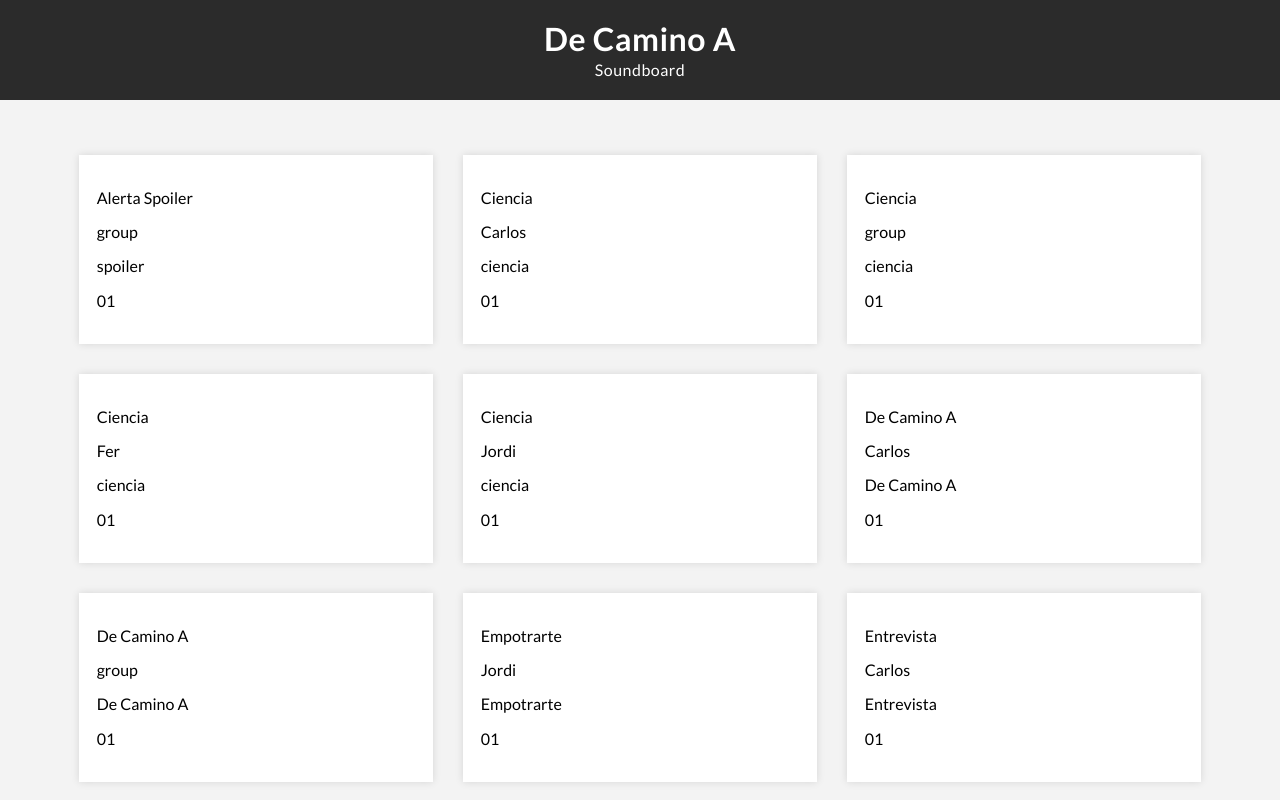
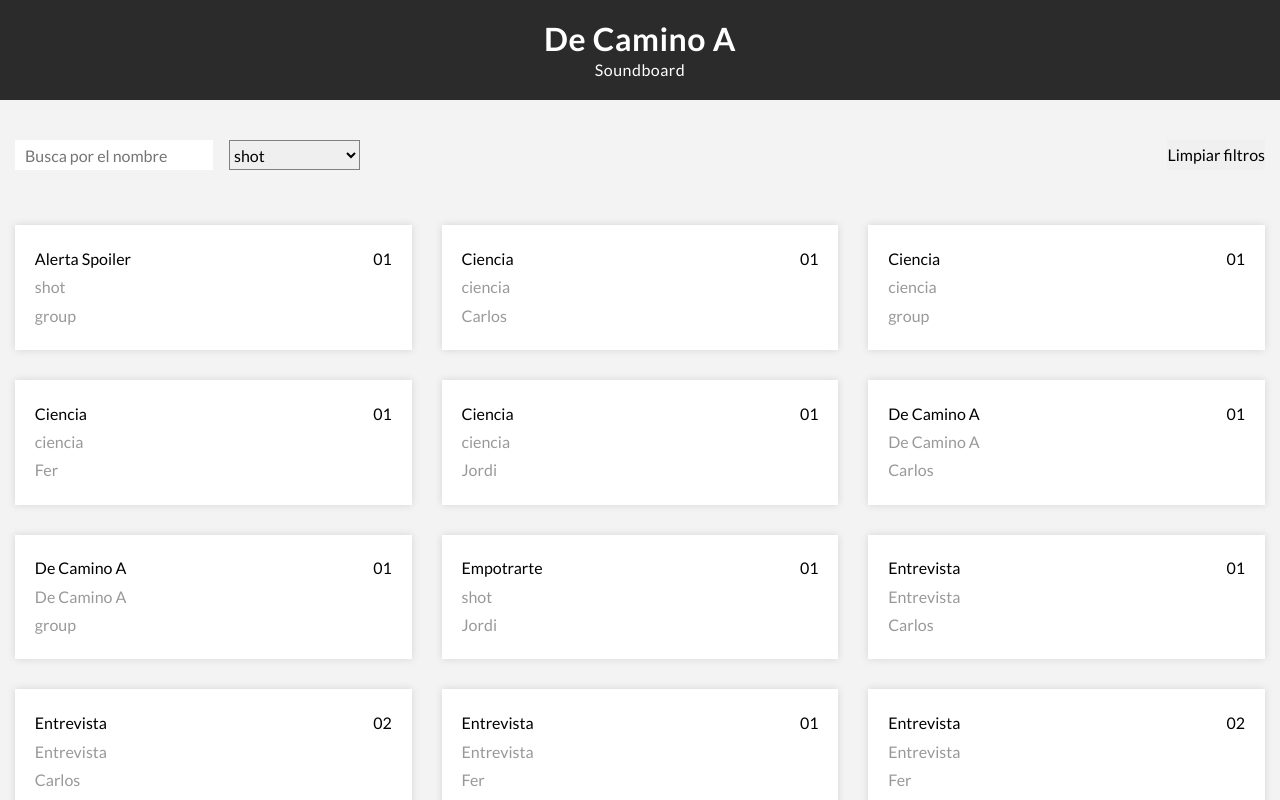
Before and after one commit to fernandopulsa/dca-soundboard, an Angular app: page / in a window 1280 px wide. Shown: the top 800 px of the page. Built offline with nearby package versions, Linux system fonts and the light colour scheme.

Commit message:
Added Filter

```diff
--- a/src/app/app.component.html
+++ b/src/app/app.component.html
@@ -1,3 +1,5 @@
 <app-header></app-header>
-<app-soundboard></app-soundboard>
+<main>
+    <app-soundboard></app-soundboard>
+</main>
 <app-footer></app-footer>
--- a/src/app/app.component.scss
+++ b/src/app/app.component.scss
@@ -7,3 +7,9 @@
 :root {
     color: red !important;
 }
+
+main {
+    max-width: 1500px;
+    min-height: calc(100vh - 240px);
+    margin: 0 auto;
+}
--- a/src/app/app.component.ts
+++ b/src/app/app.component.ts
@@ -1,4 +1,5 @@
 import { Component } from '@angular/core';
+
 
 @Component({
   selector: 'app-root',
--- /dev/null
+++ b/src/app/filter-by-category.pipe.ts
@@ -0,0 +1,19 @@
+import { Pipe, PipeTransform } from '@angular/core';
+
+@Pipe({
+  name: 'filterByCategory'
+})
+export class FilterByCategoryPipe implements PipeTransform {
+
+  transform(items: any, option: any): any {
+    if (!option) return items;
+
+    return items.filter(el => {
+      const name = el.section;
+      const regex = new RegExp(option, 'gi');
+
+      return name.match(regex);
+    });
+  }
+
+}
--- /dev/null
+++ b/src/app/filter-by-name.pipe.ts
@@ -0,0 +1,22 @@
+import { Pipe, PipeTransform } from '@angular/core';
+
+@Pipe({
+  name: 'filterByName'
+})
+export class FilterByNamePipe implements PipeTransform {
+
+  transform(items: any, text?: any): any {
+    // console.log(items, text);
+
+    if (!text) return items;
+
+    return items.filter(el => {
+      const name = el.name;
+      const regex = new RegExp(text, 'gi');
+
+      return name.match(regex);
+    });
+
+  }
+
+}
--- a/src/app/soundboard/audio-db.service.ts
+++ b/src/app/soundboard/audio-db.service.ts
@@ -11,7 +11,7 @@ export class AudioDbService {
     new AudioElement(
       'Alerta Spoiler',
       '/assets/audios/alerta-spoiler.wav',
-      'spoiler',
+      'shot',
       'group',
       '01'
     ),
@@ -60,7 +60,7 @@ export class AudioDbService {
     new AudioElement(
       'Empotrarte',
       '/assets/audios/emprotarte.wav',
-      'Empotrarte',
+      'shot',
       'Jordi',
       '01'
     ),
@@ -172,7 +172,7 @@ export class AudioDbService {
     new AudioElement(
       'Le llamariamos Bukake',
       '/assets/audios/le_llamariamos_bukake.wav',
-      'bukake',
+      'shot',
       'Jordi',
       '01'
     ),
@@ -186,14 +186,14 @@ export class AudioDbService {
     new AudioElement(
       'Lo Recomiendo',
       '/assets/audios/lo_recomiendo.wav',
-      'Lo recomiendo',
+      'shot',
       'Fer',
       '01'
     ),
     new AudioElement(
       'Me corro en tu cara',
       '/assets/audios/me_corro_en_tu_cara.wav',
-      'Me corro en tu cara',
+      'shot',
       'Carlos',
       '01'
     ),
@@ -599,30 +599,53 @@ export class AudioDbService {
     new AudioElement(
       'Movimiento Sexy',
       '/assets/audios/movimento_sexy.wav',
-      'Movimiento Sexy',
+      'shot',
       'group',
       '01'
     ),
     new AudioElement(
       'Ya vas tarde',
       '/assets/audios/ya_tarde_caballero.wav',
-      'Ya vas tarde',
+      'shot',
       'group',
       '01'
     ),
     new AudioElement(
       'Ya Wey!',
       '/assets/audios/ya_wey.wav',
-      'Ya Wey!',
+      'shot',
       'group',
       '01'
     ),
   ];
 
-  constructor() { }
+  constructor() {
+  }
 
   getAudios(){
     return this.audios;
   }
 
+  categoriesRAW = [];
+  categories = [];
+  categoriesObj = [];
+
+  getCategories() {
+    this.audios.forEach(item => {
+        this.categoriesRAW.push(item.section);
+    });
+
+    this.categories = this.categoriesRAW.filter( function( item, index, inputArray ) {
+           return inputArray.indexOf(item) == index;
+    });
+
+    this.categories.forEach(item => {
+      this.categoriesObj.push({ name: item});
+    });
+
+    console.log(this.categoriesObj);
+    return this.categoriesObj;
+  }
+
+
 }
--- a/src/app/soundboard/soundboard-item/soundboard-item.component.html
+++ b/src/app/soundboard/soundboard-item/soundboard-item.component.html
@@ -1,19 +1,25 @@
 <div class="item_wrapper" (click)="playAudio()">
+
   <div class="progressBar" [ngStyle]="{'width': progressWidth}"></div>
   <div class="text_wrap">
-    <p>
-      {{ audioInfo.name }}
-    </p>
-    <p>
-      {{ audioInfo.voice }}
-    </p>
-    <p>
-      {{ audioInfo.section }}
-    </p>
-    <p>
-      {{ audioInfo.take }}
-    </p>
+    <div class="item">
+      <p class="name">
+        {{ audioInfo.name }}
+      </p>
+      <p class="take">
+        {{ audioInfo.take }}
+      </p>
+    </div>
+    <div class="item">
+      <p class="section">
+        {{ audioInfo.section }}
+      </p>
+    </div>
+    <div class="item">
+      <p class="voice">
+        {{ audioInfo.voice }}
+      </p>
+    </div>
   </div>
 
 </div>
-<!-- <audio [src]="audioInfo.url" [class]="audioInfo.name"></audio> -->
--- a/src/app/soundboard/soundboard-item/soundboard-item.component.scss
+++ b/src/app/soundboard/soundboard-item/soundboard-item.component.scss
@@ -16,5 +16,16 @@
     .text_wrap {
         padding: 5%;
         flex-basis: 100%;
+        .item {
+            display: flex;
+            justify-content: space-between;
+        }
+
+        p {
+            margin: 5px 0;
+        }
+        .section, .voice {
+            opacity: .4;
+        }
     }
 }
--- a/src/app/soundboard/soundboard.component.html
+++ b/src/app/soundboard/soundboard.component.html
@@ -1,5 +1,15 @@
+<div class="filter">
+  <form>
+    <div class="left">
+      <input type="text" name="name" placeholder="Busca por el nombre" [(ngModel)]="name">
+      <select name="category" id="category" (change)="selectedCategory = $event.target.value">
+          <option *ngFor="let categorie of categories">{{ categorie.name }}</option>
+      </select>
+    </div>
+    <button (click)="selectedCategory=''; name=''">Limpiar filtros</button>
+  </form>
+</div>
+
 <div class="audios_wrap">
-
-  <app-soundboard-item class="audio_item" *ngFor="let audio of audios" [audioInfo]="audio"></app-soundboard-item>
-
+  <app-soundboard-item class="audio_item" *ngFor="let audio of audios | filterByName:name | filterByCategory:selectedCategory" [audioInfo]="audio"></app-soundboard-item>
 </div>
--- a/src/app/soundboard/soundboard.component.scss
+++ b/src/app/soundboard/soundboard.component.scss
@@ -1,9 +1,38 @@
+.filter {
+    padding: 0 15px;
+    margin: 40px auto;
+
+
+    form {
+        display: flex;
+        justify-content: space-between;
+
+        input, select {
+            height: 30px;
+        }
+
+        input[type=text] {
+            padding: 0 10px;
+            border: none;
+            margin-right: 16px;
+
+        }
+        select {
+            border: 1px solid gray;
+        }
+        button {
+            background-color: rgb(240, 240, 240);
+            padding: 0;
+            border: none;
+        }
+    }
+}
+
 .audios_wrap {
-    width: 90%;
-    margin: 40px auto;
     display: grid;
     grid-template-columns: repeat(1, 1fr);
-    max-width: 1500px;
+    margin: 0 auto 40px;
+
 
     @media screen and (min-width:600px) {
         grid-template-columns: repeat(2, 1fr);
@@ -18,7 +47,7 @@
     }
 
     app-soundboard-item {
-        margin: 15px;
+        padding: 15px;
     }
 
 }
--- a/src/app/soundboard/soundboard.component.ts
+++ b/src/app/soundboard/soundboard.component.ts
@@ -7,15 +7,16 @@ import { AudioDbService } from './audio-db.service';
   templateUrl: './soundboard.component.html',
   styleUrls: ['./soundboard.component.scss']
 })
+
 export class SoundboardComponent implements OnInit {
 
   public audios;
+  public categories;
 
   constructor(private audioDb:AudioDbService) { }
 
   ngOnInit() {
     this.audios = this.audioDb.getAudios()
+    this.categories = this.audioDb.getCategories()
   }
-
-
 }
```
Also changed, not shown: src/app/app.module.ts (+8 -2 lines).
